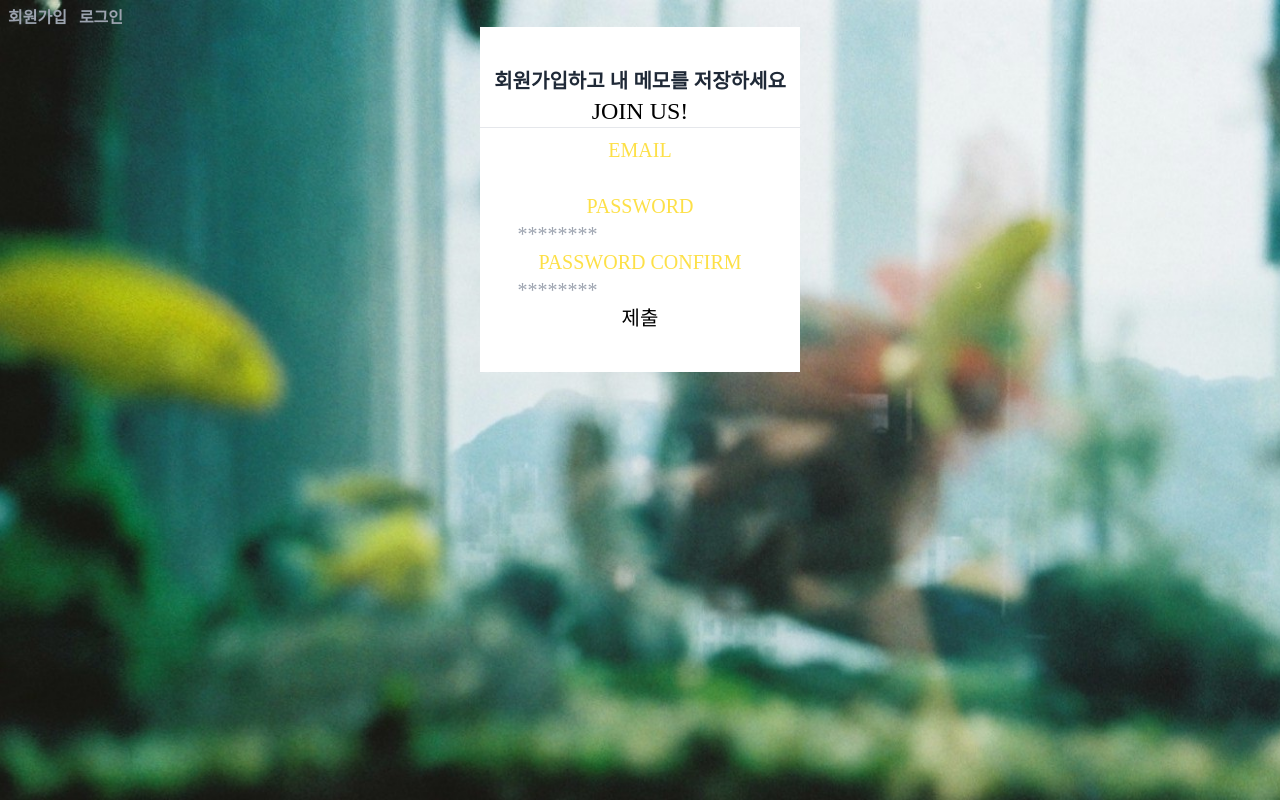
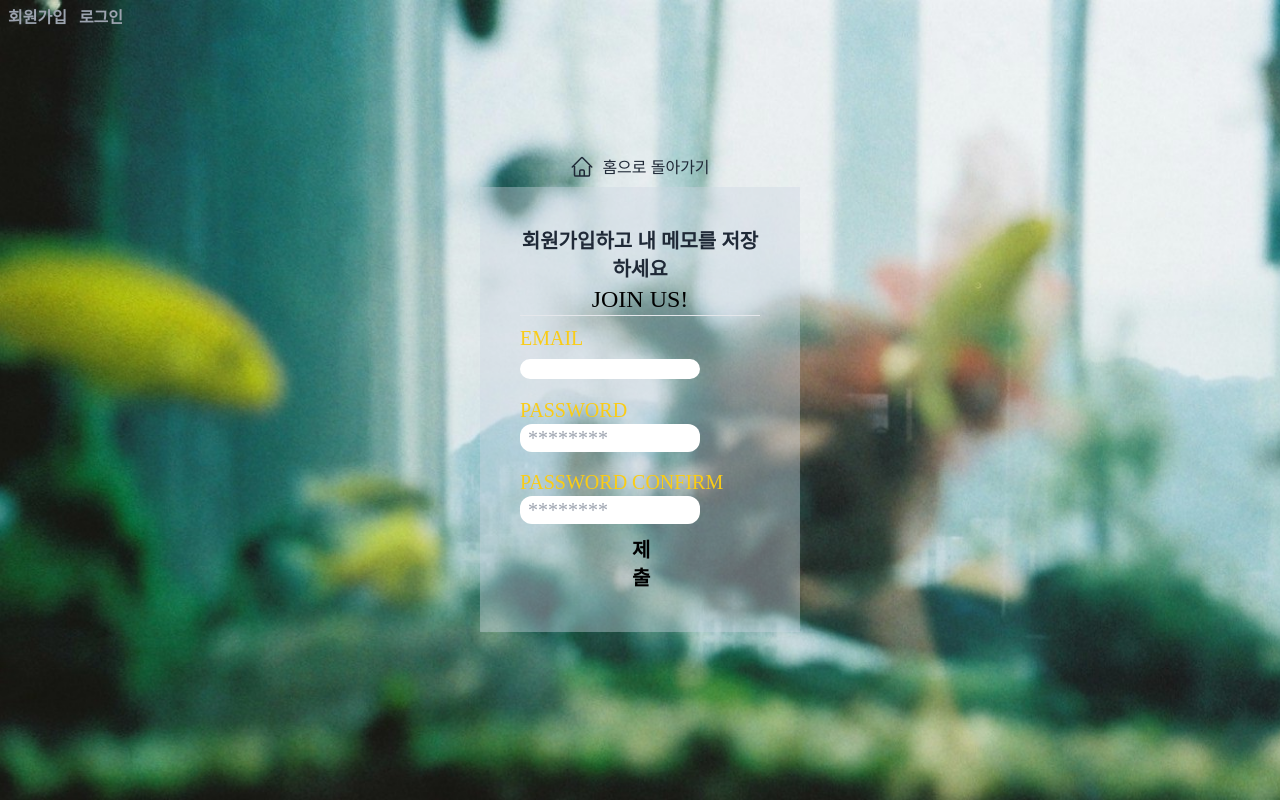
Before and after one commit to corgiccori97/myMemo, a React (Create React App) app: page /join in a window 1280 px wide. Built offline with nearby package versions, Linux system fonts and the light colour scheme; no server answers.

Commit message:
모달 css 수정

```diff
--- a/src/Routes/Join.tsx
+++ b/src/Routes/Join.tsx
@@ -1,6 +1,6 @@
 import { useState } from 'react';
 import { useForm } from 'react-hook-form';
-import { useNavigate } from 'react-router-dom';
+import { Link, useNavigate } from 'react-router-dom';
 
 interface UserInfo {
     email: string;
@@ -44,17 +44,30 @@ function Join() {
 
     return (
         <>
+        <button
+        className="flex items-center space-x-2 mx-auto text-gray-800 mt-[10%] mb-2">
+            <svg fill="none"
+            className="w-6 h-6"
+            stroke="currentColor"
+            strokeWidth="1.5"
+            viewBox="0 0 24 24"
+            xmlns="http://www.w3.org/2000/svg"
+            aria-hidden="true">
+            <path stroke-linecap="round" stroke-linejoin="round" d="M2.25 12l8.954-8.955c.44-.439 1.152-.439 1.591 0L21.75 12M4.5 9.75v10.125c0 .621.504 1.125 1.125 1.125H9.75v-4.875c0-.621.504-1.125 1.125-1.125h2.25c.621 0 1.125.504 1.125 1.125V21h4.125c.621 0 1.125-.504 1.125-1.125V9.75M8.25 21h8.25"></path>
+            </svg>
+            <Link to="/">홈으로 돌아가기</Link>
+        </button>
         <form
-        className="w-1/4 mx-auto  bg-white py-10 text-xl"
+        className="w-1/4 mx-auto p-10 text-xl text-center bg-slate-300 bg-opacity-40"
         onSubmit={handleSubmit(onSubmit)}
         name="userInfo">
             <h1 className="font-extrabold text-gray-800">회원가입하고 내 메모를 저장하세요</h1>
             <span className="font-body text-2xl">JOIN US!</span>
             <hr />
-            <div className="flex flex-col">
+            <div className="flex flex-col space-y-4 text-start">
                 {/* 이메일 */}
                 <label
-                className="font-body text-yellow-300 mt-2">
+                className="font-body text-yellow-400 mt-2">
                     EMAIL
                     <br />
                     <input {...register("email", {
@@ -62,12 +75,11 @@ function Join() {
                     })}
                     type="email"
                     name="email"
-                    className="text-gray-600 text-sm cols-span-2"
-                    // placeholder="이메일"
+                    className="text-gray-600 text-sm cols-span-2 rounded-xl pl-2 w-3/4"
                     />
                 </label>
                 {/* 비밀번호 */}
-                <label className="font-body text-yellow-300">
+                <label className="font-body text-yellow-400">
                     PASSWORD
                     <br />
                     <input {...register("password", {
@@ -76,13 +88,13 @@ function Join() {
                     })}
                     type="password"
                     name="password"
-                    className="text-gray-800"
+                    className="text-gray-800 rounded-xl pl-2 center w-3/4"
                     placeholder="********"
                     />
                 </label>
                 {errors.password && errors.password.type === "minLength" && <span className="text-red-600 text-xs">8자 이상으로 입력해주세요</span>}
                 {/* 비밀번호 확인 */}
-                <label className="font-body text-yellow-300">
+                <label className="font-body text-yellow-400">
                     PASSWORD CONFIRM
                     <br />
                     <input {...register("passwordConfirm", {
@@ -90,14 +102,15 @@ function Join() {
                     })}
                     type="password"
                     name="passwordConfirm"
-                    className="text-gray-800"
+                    className="text-gray-800 rounded-xl pl-2 w-3/4"
                     placeholder="********"
                     />
                 </label>
                 { watch("password") !== watch("passwordConfirm") ? <span className="text-red-600 text-xs">비밀번호가 일치하지 않습니다.</span> : ""}
             </div>
             <button
-            type="submit">제출</button>
+            type="submit"
+            className="mt-3 inline-block font-bold px-28 hover:text-yellow-400 transition duration-150 ease-in-out hover:bg-primary-600 hover:shadow-[0_8px_9px_-4px_rgba(59,113,202,0.3),0_4px_18px_0_rgba(59,113,202,0.2)] focus:bg-primary-600 focus:shadow-[0_8px_9px_-4px_rgba(59,113,202,0.3),0_4px_18px_0_rgba(59,113,202,0.2)] focus:outline-none focus:ring-0 active:bg-primary-700 active:shadow-[0_8px_9px_-4px_rgba(59,113,202,0.3),0_4px_18px_0_rgba(59,113,202,0.2)] dark:shadow-[0_4px_9px_-4px_rgba(59,113,202,0.5)] dark:hover:shadow-[0_8px_9px_-4px_rgba(59,113,202,0.2),0_4px_18px_0_rgba(59,113,202,0.1)] dark:focus:shadow-[0_8px_9px_-4px_rgba(59,113,202,0.2),0_4px_18px_0_rgba(59,113,202,0.1)] dark:active:shadow-[0_8px_9px_-4px_rgba(59,113,202,0.2),0_4px_18px_0_rgba(59,113,202,0.1)]">제출</button>
         </form>
         </>
     );
--- a/src/Routes/SignIn.tsx
+++ b/src/Routes/SignIn.tsx
@@ -52,20 +52,30 @@ function SignIn() {
 
     return (
         <>
-        <button>
+        <button
+        className="flex items-center space-x-2 mx-auto text-gray-800 mt-[10%] mb-2">
+            <svg fill="none"
+            className="w-6 h-6"
+            stroke="currentColor"
+            strokeWidth="1.5"
+            viewBox="0 0 24 24"
+            xmlns="http://www.w3.org/2000/svg"
+            aria-hidden="true">
+            <path stroke-linecap="round" stroke-linejoin="round" d="M2.25 12l8.954-8.955c.44-.439 1.152-.439 1.591 0L21.75 12M4.5 9.75v10.125c0 .621.504 1.125 1.125 1.125H9.75v-4.875c0-.621.504-1.125 1.125-1.125h2.25c.621 0 1.125.504 1.125 1.125V21h4.125c.621 0 1.125-.504 1.125-1.125V9.75M8.25 21h8.25"></path>
+            </svg>
             <Link to="/">홈으로 돌아가기</Link>
         </button>
         <form
-        className="w-1/2 mx-auto"
+        className="w-1/4 mx-auto p-10 text-xl text-center bg-slate-300 bg-opacity-40"
         onSubmit={handleSubmit(onSubmit)}
         name="loginInfo">
             <h1 className="font-extrabold text-gray-800">이메일, 비밀번호로 로그인하세요</h1>
             <span className="font-body text-2xl">SIGN IN!</span>
             <hr />
-            <div className="flex flex-col">
+            <div className="flex flex-col text-start">
                 {/* 이메일 */}
                 <label
-                className="font-body text-yellow-300 mt-2">
+                className="font-body text-yellow-400 mt-2">
                     EMAIL
                     <br />
                     <input {...register("email", {
@@ -73,12 +83,12 @@ function SignIn() {
                     })}
                     type="email"
                     name="email"
-                    className="text-gray-600 text-sm cols-span-2 underline underline-offset-4"
+                    className="text-gray-600 text-sm cols-span-2 underline underline-offset-4 rounded-xl"
                     // placeholder="이메일"
                     />
                 </label>
                 {/* 비밀번호 */}
-                <label className="font-body text-yellow-300">
+                <label className="font-body text-yellow-400 mt-2">
                     PASSWORD
                     <br />
                     <input {...register("password", {
@@ -86,12 +96,13 @@ function SignIn() {
                     })}
                     type="password"
                     name="password"
-                    className="text-gray-800 border"
+                    className="text-gray-800 border rounded-xl"
                     />
                 </label>
             </div>
             <button
-            type="submit">제출</button>
+            type="submit"
+            className="mt-3 inline-block font-bold px-28 hover:text-yellow-400 transition duration-150 ease-in-out hover:bg-primary-600 hover:shadow-[0_8px_9px_-4px_rgba(59,113,202,0.3),0_4px_18px_0_rgba(59,113,202,0.2)] focus:bg-primary-600 focus:shadow-[0_8px_9px_-4px_rgba(59,113,202,0.3),0_4px_18px_0_rgba(59,113,202,0.2)] focus:outline-none focus:ring-0 active:bg-primary-700 active:shadow-[0_8px_9px_-4px_rgba(59,113,202,0.3),0_4px_18px_0_rgba(59,113,202,0.2)] dark:shadow-[0_4px_9px_-4px_rgba(59,113,202,0.5)] dark:hover:shadow-[0_8px_9px_-4px_rgba(59,113,202,0.2),0_4px_18px_0_rgba(59,113,202,0.1)] dark:focus:shadow-[0_8px_9px_-4px_rgba(59,113,202,0.2),0_4px_18px_0_rgba(59,113,202,0.1)] dark:active:shadow-[0_8px_9px_-4px_rgba(59,113,202,0.2),0_4px_18px_0_rgba(59,113,202,0.1)]">제출</button>
             <br />
             { currentState === "Wrong" ? <span className="text-red-600 text-xs">존재하지 않는 유저이거나 비밀번호가 틀렸어요!</span> : <></> }
         </form>
```
